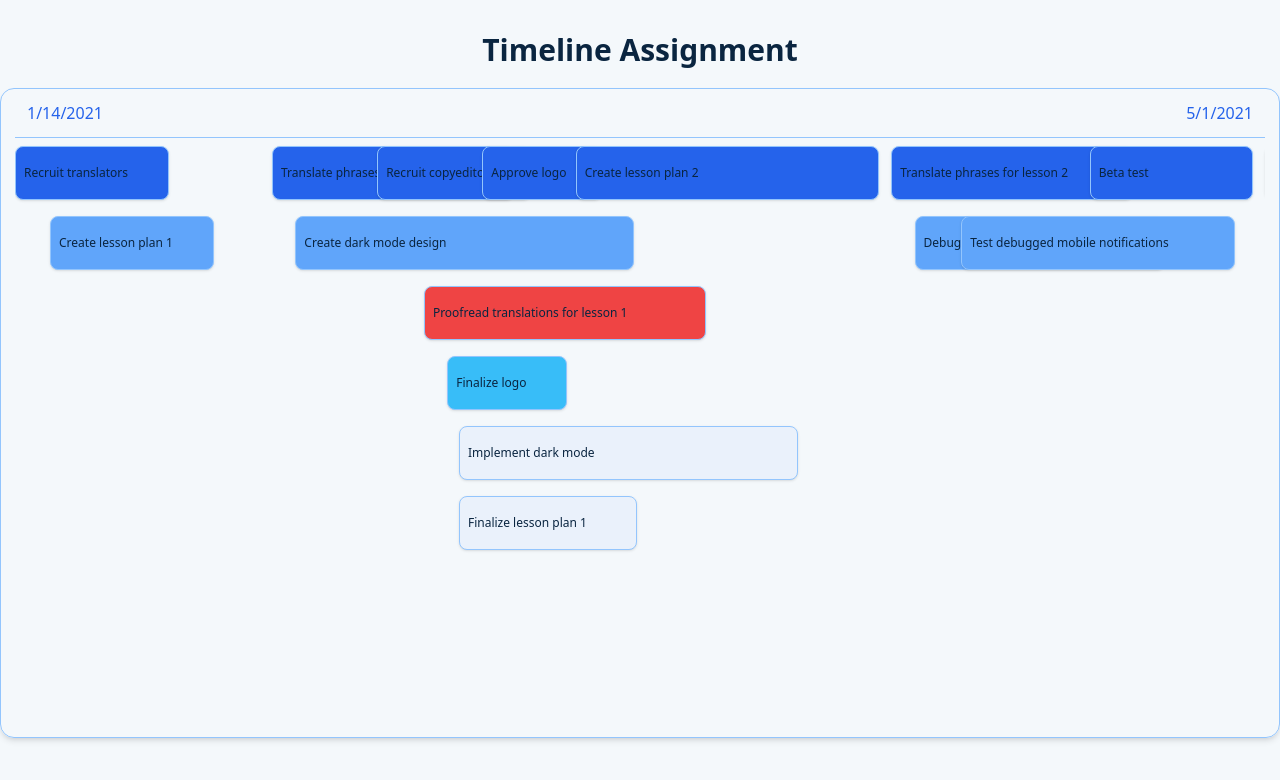
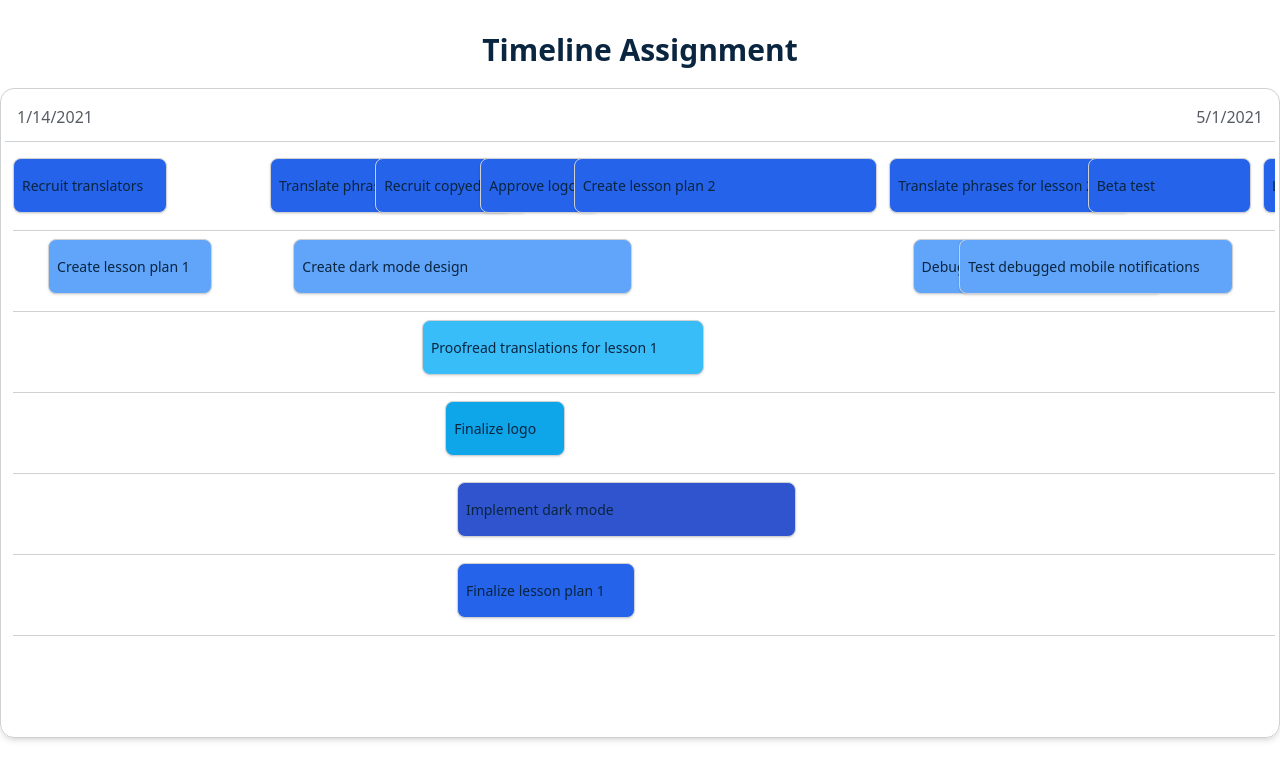
Before and after one commit to bragap/timeline-assignment-airtable, a Next.js app: page / in a window 1280 px wide. Shown: the top 780 px of the page. Built offline with nearby package versions, Linux system fonts and the light colour scheme.

Commit message:
Final version of UI.

```diff
--- a/app/_components/Timeline.tsx
+++ b/app/_components/Timeline.tsx
@@ -1,10 +1,8 @@
-'use client';
-
-import { cn } from '@/lib/utils';
 import assignLanes from '@/lib/functions/assignLanes';
+import calculateItemPosition from '@/lib/functions/calculateItemPosition';
 import timelineItems from '../../lib/data/timelineItems';
 import { endDate, laneColors, startDate } from '@/lib/constants';
-import {calculateItemPosition} from '@/lib/functions/calculateItemPosition';
+import { cn } from '@/lib/utils';
 
 export default function Timeline() {
     const containerWidth = 1250;
@@ -16,25 +14,21 @@ export default function Timeline() {
                 <div className="text-3xl font-semibold mb-1">Timeline Assignment</div>
             </div>
 
-            <div className="w-full max-w-7xl border rounded-xl shadow-md h-[650px]">
-                <div
-                    className={cn("relative mx-auto")}
-                    style={{
-                        width: Math.max(containerWidth, 900),
-                    }}
-                >
+            <div className="w-full max-w-7xl border rounded-xl shadow-md h-[650px] p-1">
+
                 <div className="flex justify-between w-full border-b bg-background p-3">
-                        <div className="text-muted-foreground">
+                    <div className="text-primary">
                         {startDate.toLocaleDateString()}
                     </div>
-                        <div className="text-muted-foreground">
+                    <div className="text-primary">
                         {endDate.toLocaleDateString()}
                     </div>
                 </div>
 
-                    <div className="overflow-x-scroll  h-[550px]">
+                <div className="overflow-x-auto h-[550px] p-2 select-none">
                     {lanes.map((lane, laneIndex) => (
-                            <div key={laneIndex} className={cn("relative h-[70px]")}>
+                        <div key={laneIndex} className="border-b w-[1400px]">
+                            <div className={cn("relative p-10 w-full")}>
                                 {lane.map((item) => {
                                     const { left, width } = calculateItemPosition(item, Math.max(containerWidth, 900));
 
@@ -42,9 +36,9 @@ export default function Timeline() {
                                         <div
                                             key={item.id}
                                             className={cn(
-                                                "absolute text-xs flex items-center justify-start shadow-sm border border-border",
+                                                "absolute text-sm flex items-center justify-start shadow-sm border border-border",
                                                 "px-2 py-1 cursor-pointer hover:shadow-lg transition-shadow whitespace-nowrap rounded-md",
-                                                "top-2 z-[2] h-[54px]",
+                                                "top-2 z-[2] h-[55px]",
                                                 laneColors[laneIndex % laneColors.length]
                                             )}
                                             style={{
@@ -58,8 +52,9 @@ export default function Timeline() {
                                     );
                                 })}
                             </div>
+
+                        </div>
                     ))}
-                    </div>
                 </div>
             </div>
         </section>
--- a/app/globals.css
+++ b/app/globals.css
@@ -8,19 +8,11 @@
   --color-foreground: var(--foreground);
   --font-sans: var(--font-geist-sans);
   --font-mono: var(--font-geist-mono);
-  --color-sidebar-ring: var(--sidebar-ring);
-  --color-sidebar-border: var(--sidebar-border);
-  --color-sidebar-accent-foreground: var(--sidebar-accent-foreground);
-  --color-sidebar-accent: var(--sidebar-accent);
-  --color-sidebar-primary-foreground: var(--sidebar-primary-foreground);
-  --color-sidebar-primary: var(--sidebar-primary);
-  --color-sidebar-foreground: var(--sidebar-foreground);
-  --color-sidebar: var(--sidebar);
-  --color-chart-5: var(--chart-5);
-  --color-chart-4: var(--chart-4);
-  --color-chart-3: var(--chart-3);
-  --color-chart-2: var(--chart-2);
-  --color-chart-1: var(--chart-1);
+  --color-color-5: var(--color-5);
+  --color-color-4: var(--color-4);
+  --color-color-3: var(--color-3);
+  --color-color-2: var(--color-2);
+  --color-color-1: var(--color-1);
   --color-ring: var(--ring);
   --color-input: var(--input);
   --color-border: var(--border);
@@ -45,13 +37,13 @@
 
 :root {
   --radius: 0.625rem;
-  --background: #f4f8fb;
+  --background: #ffffff;
   --foreground: #0a2540;
   --card: #eaf1fb;
   --card-foreground: #0a2540;
   --popover: #eaf1fb;
   --popover-foreground: #0a2540;
-  --primary: #2563eb;
+  --primary: #40454ee0;
   --primary-foreground: #fff;
   --secondary: #60a5fa;
   --secondary-foreground: #0a2540;
@@ -60,56 +52,14 @@
   --accent: #38bdf8;
   --accent-foreground: #0a2540;
   --destructive: #ef4444;
-  --border: #93c5fd;
+  --border: #ced1d4;
   --input: #dbeafe;
   --ring: #2563eb;
-  --chart-1: #2563eb;
-  --chart-2: #60a5fa;
-  --chart-3: #38bdf8;
-  --chart-4: #0ea5e9;
-  --chart-5: #1e40af;
-  --sidebar: #eaf1fb;
-  --sidebar-foreground: #0a2540;
-  --sidebar-primary: #2563eb;
-  --sidebar-primary-foreground: #fff;
-  --sidebar-accent: #60a5fa;
-  --sidebar-accent-foreground: #0a2540;
-  --sidebar-border: #93c5fd;
-  --sidebar-ring: #2563eb;
-}
-
-.dark {
-  --background: oklch(0.145 0 0);
-  --foreground: oklch(0.985 0 0);
-  --card: oklch(0.205 0 0);
-  --card-foreground: oklch(0.985 0 0);
-  --popover: oklch(0.205 0 0);
-  --popover-foreground: oklch(0.985 0 0);
-  --primary: oklch(0.922 0 0);
-  --primary-foreground: oklch(0.205 0 0);
-  --secondary: oklch(0.269 0 0);
-  --secondary-foreground: oklch(0.985 0 0);
-  --muted: oklch(0.269 0 0);
-  --muted-foreground: oklch(0.708 0 0);
-  --accent: oklch(0.269 0 0);
-  --accent-foreground: oklch(0.985 0 0);
-  --destructive: oklch(0.704 0.191 22.216);
-  --border: oklch(1 0 0 / 10%);
-  --input: oklch(1 0 0 / 15%);
-  --ring: oklch(0.556 0 0);
-  --chart-1: oklch(0.488 0.243 264.376);
-  --chart-2: oklch(0.696 0.17 162.48);
-  --chart-3: oklch(0.769 0.188 70.08);
-  --chart-4: oklch(0.627 0.265 303.9);
-  --chart-5: oklch(0.645 0.246 16.439);
-  --sidebar: oklch(0.205 0 0);
-  --sidebar-foreground: oklch(0.985 0 0);
-  --sidebar-primary: oklch(0.488 0.243 264.376);
-  --sidebar-primary-foreground: oklch(0.985 0 0);
-  --sidebar-accent: oklch(0.269 0 0);
-  --sidebar-accent-foreground: oklch(0.985 0 0);
-  --sidebar-border: oklch(1 0 0 / 10%);
-  --sidebar-ring: oklch(0.556 0 0);
+  --color-1: #2563eb;
+  --color-2: #60a5fa;
+  --color-3: #38bdf8;
+  --color-4: #0ea5e9;
+  --color-5: #3054ce;
 }
 
 @layer base {
--- a/lib/constants.ts
+++ b/lib/constants.ts
@@ -1,12 +1,11 @@
 import timelineItems from "./data/timelineItems";
 
 export const laneColors = [
-    'bg-primary',
-    'bg-secondary',
-    'bg-destructive',
-    'bg-accent',
-    'bg-card',
-    'bg-popover',
+    'bg-color-1',
+    'bg-color-2',
+    'bg-color-3',
+    'bg-color-4',
+    'bg-color-5',
 ] as const;
 
 export const allItems = timelineItems;
--- a/lib/functions/calculateItemPosition.ts
+++ b/lib/functions/calculateItemPosition.ts
@@ -1,7 +1,7 @@
 import { endDate, startDate } from "../constants";
 import { TimelineItem } from "../types";
 
-export function calculateItemPosition(item: TimelineItem, containerWidth: number) {
+export default function calculateItemPosition(item: TimelineItem, containerWidth: number) {
     const totalDuration = endDate.getTime() - startDate.getTime();
     const itemStart = new Date(item.start).getTime() - startDate.getTime();
     const itemDuration = new Date(item.end).getTime() - new Date(item.start).getTime();
```
Lines whose indentation alone changed are shown as unchanged.
